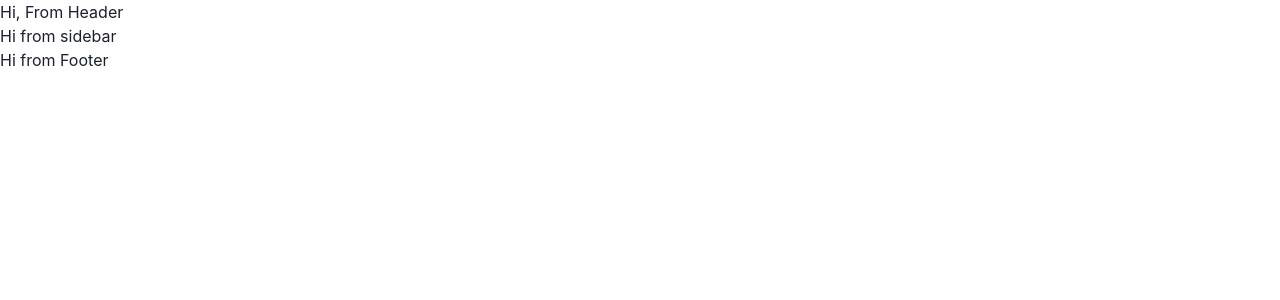
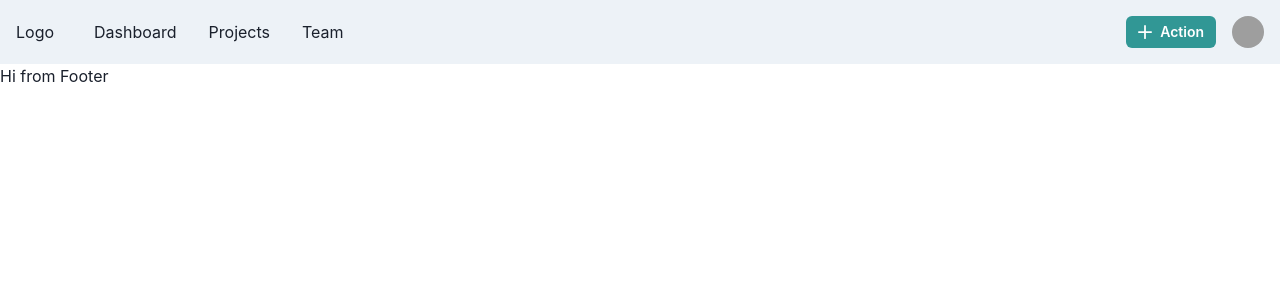
Before and after one commit to jhoard08/Weekly_Groceries_Planner, a React (Vite) app: page / in a window 1280 px wide. Shown: the top 300 px of the page. Built offline with nearby package versions, Linux system fonts and the light colour scheme; grey boxes are pictures that could not be loaded.

Commit message:
top navigation bar

```diff
--- a/package.json
+++ b/package.json
@@ -38,6 +38,7 @@
         "vite": "^3.0.4"
     },
     "dependencies": {
+        "@chakra-ui/icons": "^2.0.6",
         "@chakra-ui/react": "^2.2.6",
         "@emotion/react": "^11.10.0",
         "@emotion/styled": "^11.10.0",
@@ -47,6 +48,7 @@
         "framer-motion": "^7.0.0",
         "react": "^18.2.0",
         "react-dom": "^18.2.0",
+        "react-icons": "^4.4.0",
         "react-router-dom": "^6.3.0"
     }
 }
--- a/src/app/App.tsx
+++ b/src/app/App.tsx
@@ -2,19 +2,18 @@
 import Footer from './components/shared/Footer';
 import Header from './components/shared/Header';
 import Sidebar from './components/shared/Sidebar';
+import Navigation from './components/shared/Navigation';
 
 const App: React.FC = () => {
     return (
         <Container className="page-container">
             <Container className="header-container">
                 <Header className="header">
-                    <h1>Hi, From Header</h1>
+                    <Navigation></Navigation>
                 </Header>
             </Container>
             <Container className="sidebar-container">
-                <Sidebar className="sidebar">
-                    <h3>Hi from sidebar</h3>
-                </Sidebar>
+                <Sidebar></Sidebar>
             </Container>
             <Container className="footer-container">
                 <Footer className="footer">
--- /dev/null
+++ b/src/app/components/shared/Navigation.tsx
@@ -0,0 +1,115 @@
+import { ReactNode } from 'react';
+import {
+    Box,
+    Flex,
+    Avatar,
+    HStack,
+    Link,
+    IconButton,
+    Button,
+    Menu,
+    MenuButton,
+    MenuList,
+    MenuItem,
+    MenuDivider,
+    useDisclosure,
+    useColorModeValue,
+    Stack
+} from '@chakra-ui/react';
+import { HamburgerIcon, CloseIcon, AddIcon } from '@chakra-ui/icons';
+
+const Links = ['Dashboard', 'Projects', 'Team'];
+
+const Navigation = ({ children }: { children: ReactNode }) => (
+    <Link
+        px={2}
+        py={1}
+        rounded={'md'}
+        _hover={{
+            textDecoration: 'none',
+            bg: useColorModeValue('gray.200', 'gray.700')
+        }}
+        href={'#'}
+    >
+        {children}
+    </Link>
+);
+
+export default function withAction() {
+    const { isOpen, onOpen, onClose } = useDisclosure();
+
+    return (
+        <>
+            <Box bg={useColorModeValue('gray.100', 'gray.900')} px={4}>
+                <Flex
+                    h={16}
+                    alignItems={'center'}
+                    justifyContent={'space-between'}
+                >
+                    <IconButton
+                        size={'md'}
+                        icon={isOpen ? <CloseIcon /> : <HamburgerIcon />}
+                        aria-label={'Open Menu'}
+                        display={{ md: 'none' }}
+                        onClick={isOpen ? onClose : onOpen}
+                    />
+                    <HStack spacing={8} alignItems={'center'}>
+                        <Box>Logo</Box>
+                        <HStack
+                            as={'nav'}
+                            spacing={4}
+                            display={{ base: 'none', md: 'flex' }}
+                        >
+                            {Links.map(link => (
+                                <Navigation key={link}>{link}</Navigation>
+                            ))}
+                        </HStack>
+                    </HStack>
+                    <Flex alignItems={'center'}>
+                        <Button
+                            variant={'solid'}
+                            colorScheme={'teal'}
+                            size={'sm'}
+                            mr={4}
+                            leftIcon={<AddIcon />}
+                        >
+                            Action
+                        </Button>
+                        <Menu>
+                            <MenuButton
+                                as={Button}
+                                rounded={'full'}
+                                variant={'link'}
+                                cursor={'pointer'}
+                                minW={0}
+                            >
+                                <Avatar
+                                    size={'sm'}
+                                    src={
+                                        'https://images.unsplash.com/photo-1493666438817-866a91353ca9?ixlib=rb-0.3.5&q=80&fm=jpg&crop=faces&fit=crop&h=200&w=200&s=b616b2c5b373a80ffc9636ba24f7a4a9'
+                                    }
+                                />
+                            </MenuButton>
+                            <MenuList>
+                                <MenuItem>Link 1</MenuItem>
+                                <MenuItem>Link 2</MenuItem>
+                                <MenuDivider />
+                                <MenuItem>Link 3</MenuItem>
+                            </MenuList>
+                        </Menu>
+                    </Flex>
+                </Flex>
+
+                {isOpen ? (
+                    <Box pb={4} display={{ md: 'none' }}>
+                        <Stack as={'nav'} spacing={4}>
+                            {Links.map(link => (
+                                <Navigation key={link}>{link}</Navigation>
+                            ))}
+                        </Stack>
+                    </Box>
+                ) : null}
+            </Box>
+        </>
+    );
+}
--- a/src/app/components/shared/Sidebar.tsx
+++ b/src/app/components/shared/Sidebar.tsx
@@ -1,6 +1,8 @@
-import { IShared } from '../../../lib/constants/config';
+interface IProps {
+    children: React.ReactNode;
+}
 
-const Sidebar: React.FC<IShared> = ({ children }) => {
+const Sidebar: React.FC<IProps> = ({ children }) => {
     return <div>{children}</div>;
 };
 
--- a/tsconfig.json
+++ b/tsconfig.json
@@ -20,5 +20,5 @@
         "allowSyntheticDefaultImports": true,
         "forceConsistentCasingInFileNames": true
     },
-    "include": ["./src/app"]
+    "include": ["./src/app", "src/app/.tsx"]
 }
```
Also changed, not shown: 1 other file (tests, documents, lock files or other folders).
